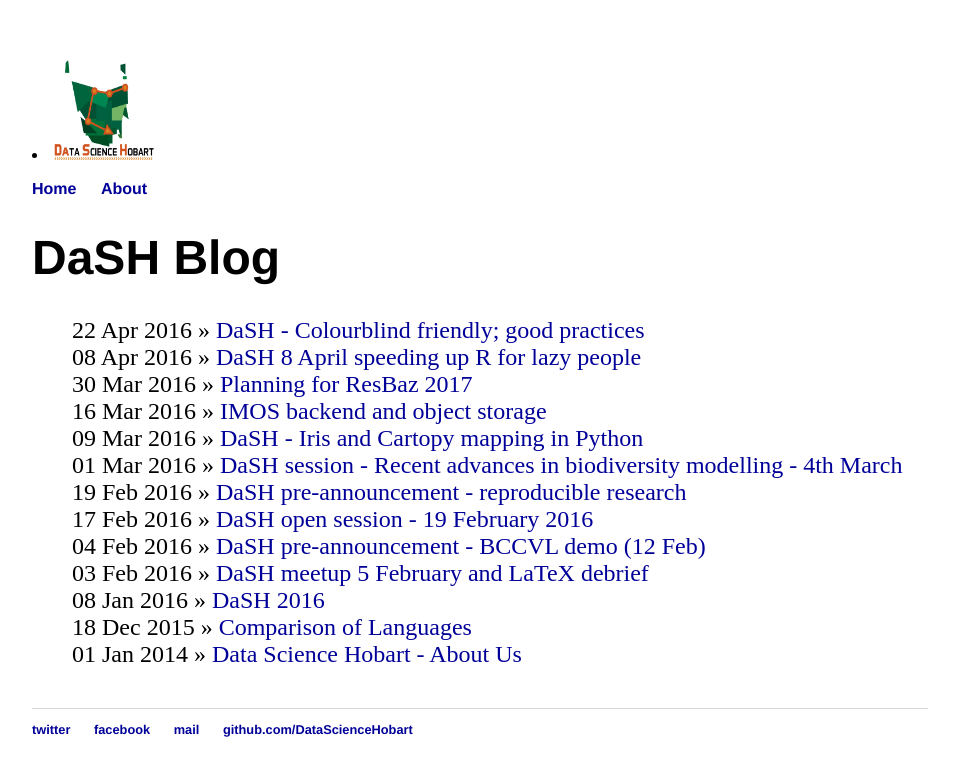
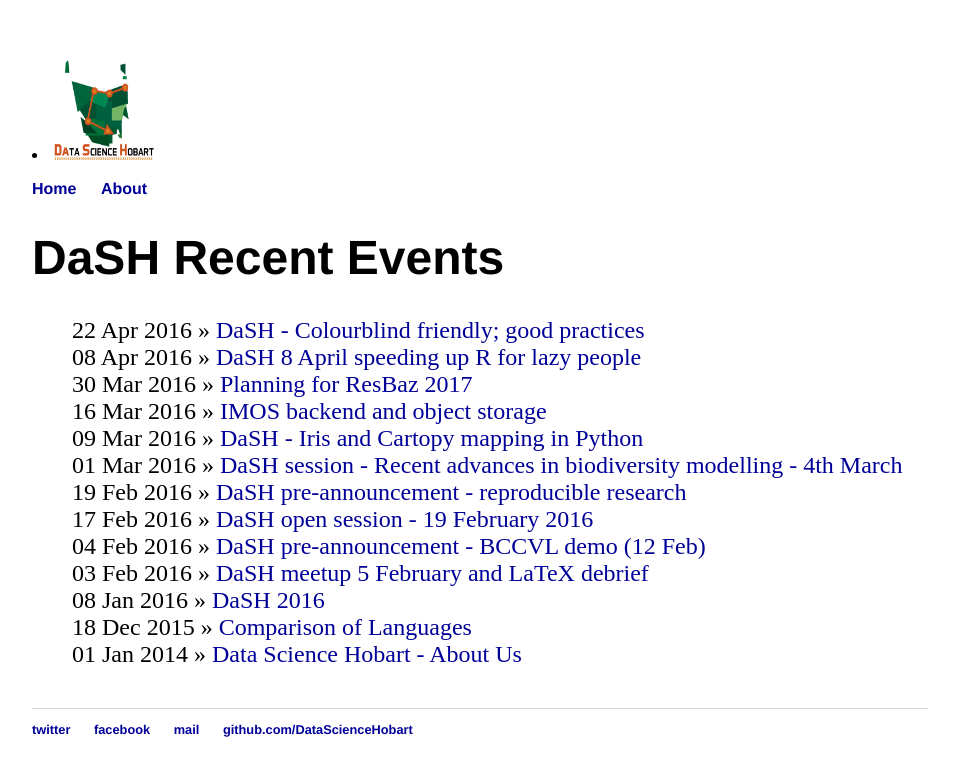
Before and after one commit to DataScienceHobart/DaSH, a Jekyll site: the page built from blog/index.html, in a window 1280 px wide. Shown: the top 776 px of the page, without its empty margins (160-1119 px from the left). Built offline with Jekyll 4.4.1, drawn with Linux system fonts in a browser that asks for light colours.

Commit message:
Changed title of blog to recent events to match home page.

```diff
--- a/blog/index.html
+++ b/blog/index.html
@@ -1,6 +1,6 @@
 ---
 layout: default
-title: DaSH Blog
+title: DaSH Recent Events
 ---
 	<h1>{{ page.title }}</h1>
 	<ul class="posts">
```
